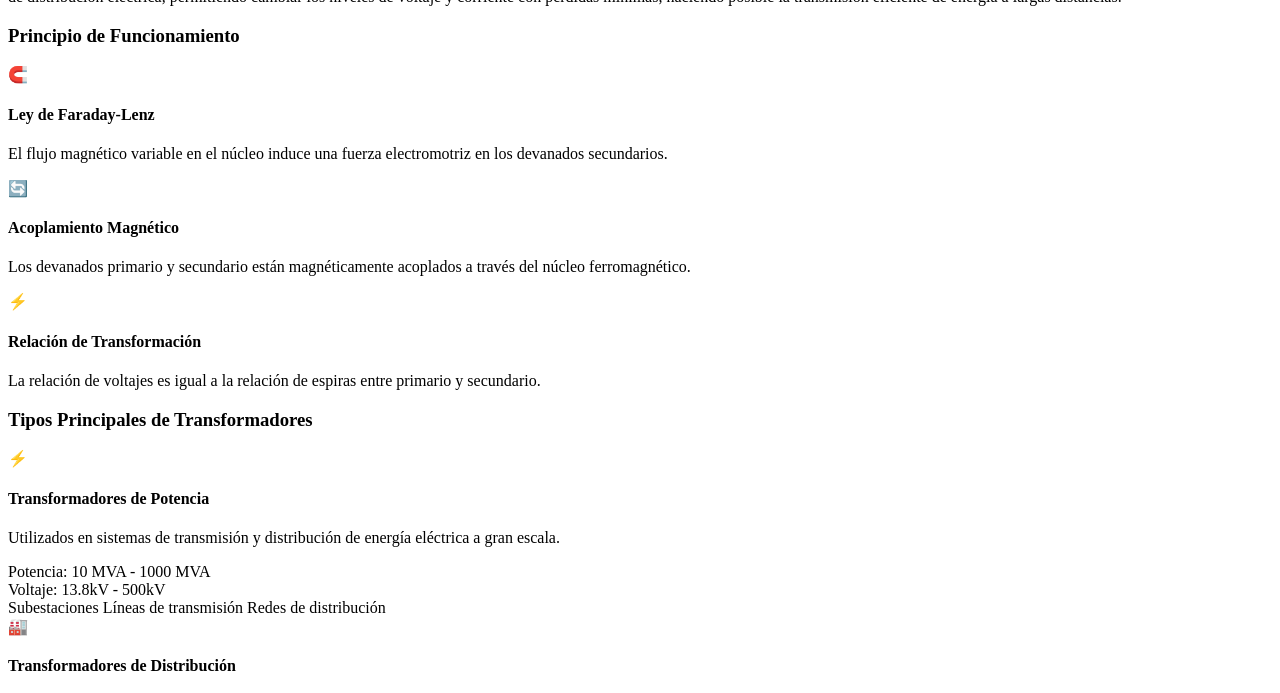
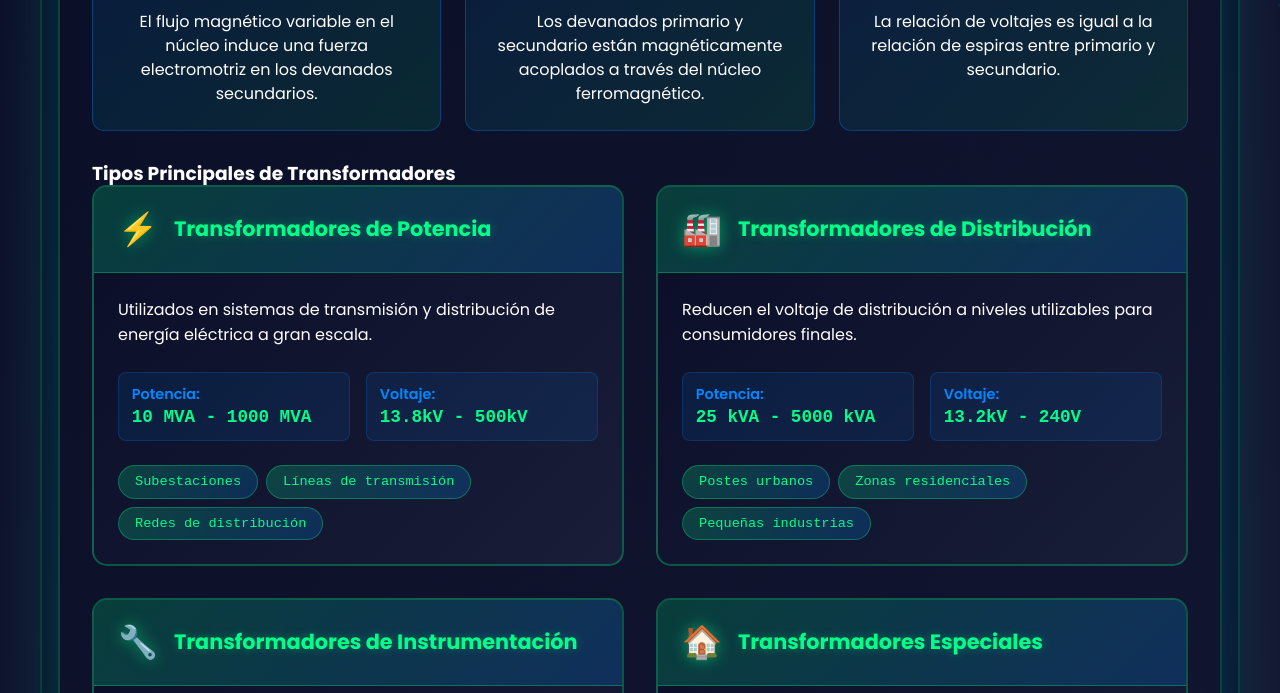
Before and after one commit to JeanVrocha/INFOSERVICE, a website: page 8T.html in a window 1280 px wide. Shown: the part 775-1468 px from the top of the page. Drawn offline with Linux system fonts and the light colour scheme; the site is published under a folder, as on GitHub Pages, so addresses that start at the root find nothing.

Commit message:
fix: Standardize CSS paths to match working 1EMM.html configuration
 CSS Path Standardization:
- Fix all HTML files to use lowercase css/ folder paths
- Match working configuration from 1EMM.html
- Remove uppercase CSS/ paths that were causing styling issues
- Add proper closing slashes to match 1EMM.html format

 Path Changes:
Before: /INFOSERVICE/CSS/filename.css?v=2
After:  ./css/filename.css

 Files Updated:
- 2EMA.html - Elementos de Mandos Auxiliares
- 3ES.html - Elementos de Señalización
- 4EP.html - Elementos de Protección
- 5ECP.html - Elementos de Conmutación/Potencia
- 6ME.html - Motores Eléctricos
- 7GE.html - Generadores Eléctricos
- 8T.html - Transformadores

 Resolution:
- All pages now use the same CSS loading pattern as 1EMM.html
- Styling should now load properly when accessed via GitHub links
- Consistent configuration across all electromechanical pages
- Maintains all existing functionality while fixing display issues

```diff
--- a/2EMA.html
+++ b/2EMA.html
@@ -13,11 +13,11 @@
     <link rel="shortcut icon" href="./IMAGENES/favicon-32x32.png" type="image/x-icon">
     <link rel="icon" href="./IMAGENES/favicon-32x32.png" type="image/x-icon">
 
-    <!-- CSS Files with absolute paths for GitHub Pages -->
-    <link rel="stylesheet" href="/INFOSERVICE/CSS/normalize.css?v=4">
-    <link rel="stylesheet" href="/INFOSERVICE/CSS/estilos.css?v=4">
-    <link rel="stylesheet" href="/INFOSERVICE/CSS/estilo2.css?v=1">
-    <link rel="stylesheet" href="/INFOSERVICE/CSS/1EMA.css?v=2">
+    <!-- CSS Files matching 1EMM.html configuration -->
+    <link rel="stylesheet" href="./css/normalize.css?v=4" />
+    <link rel="stylesheet" href="./css/estilos.css?v=4" />
+    <link rel="stylesheet" href="./css/estilo2.css?v=1" />
+    <link rel="stylesheet" href="./css/1EMA.css" />
 
     <!-- Google Fonts -->
     <link href="https://fonts.googleapis.com/css2?family=Poppins:wght@300;400;600;700&display=swap" rel="stylesheet">
--- a/8T.html
+++ b/8T.html
@@ -13,11 +13,11 @@
     <link rel="shortcut icon" href="./IMAGENES/favicon-32x32.png" type="image/x-icon">
     <link rel="icon" href="./IMAGENES/favicon-32x32.png" type="image/x-icon">
 
-    <!-- CSS Files with absolute paths for GitHub Pages -->
-    <link rel="stylesheet" href="/INFOSERVICE/CSS/normalize.css?v=4">
-    <link rel="stylesheet" href="/INFOSERVICE/CSS/estilos.css?v=4">
-    <link rel="stylesheet" href="/INFOSERVICE/CSS/estilo2.css?v=1">
-    <link rel="stylesheet" href="/INFOSERVICE/CSS/8T.css?v=3">
+    <!-- CSS Files matching 1EMM.html configuration -->
+    <link rel="stylesheet" href="./css/normalize.css?v=4" />
+    <link rel="stylesheet" href="./css/estilos.css?v=4" />
+    <link rel="stylesheet" href="./css/estilo2.css?v=1" />
+    <link rel="stylesheet" href="./css/8T.css" />
 
     <!-- Google Fonts -->
     <link href="https://fonts.googleapis.com/css2?family=Poppins:wght@300;400;600;700&display=swap" rel="stylesheet">
```
Also changed, not shown: 3ES.html (+5 -5 lines), 4EP.html (+5 -5 lines), 5ECP.html (+5 -5 lines), 6ME.html (+5 -5 lines), 7GE.html (+5 -5 lines).
